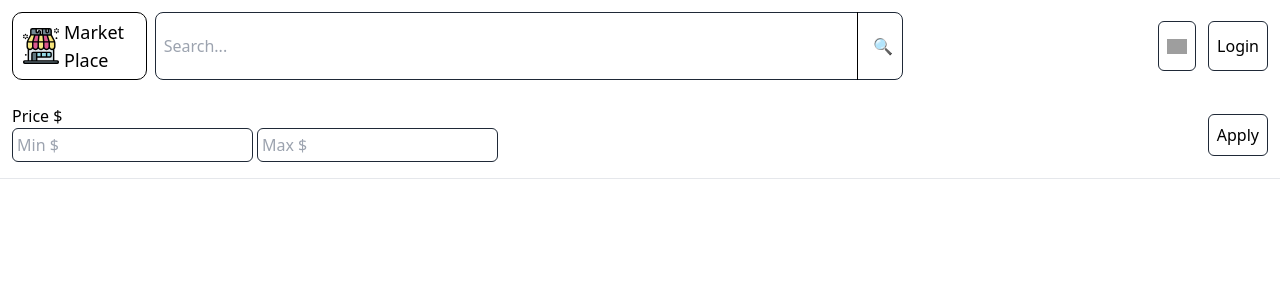
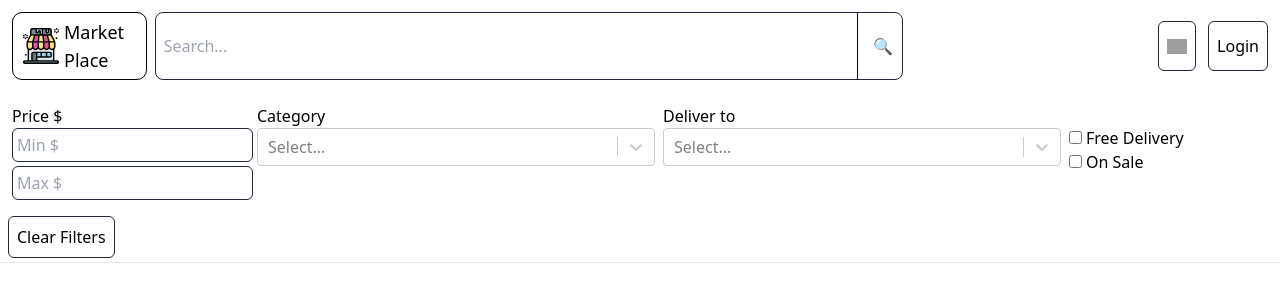
Before and after one commit to fauna-labs/fauna-shop-app, a Next.js app: page / in a window 1280 px wide. Both pictures are taken after a click on the button 1177 px from the left and 46 px from the top of the page. Shown: the top 302 px of the page. Built offline with nearby package versions, Linux system fonts and the light colour scheme; grey boxes are pictures that could not be loaded.

Commit message:
updated delivery methods

```diff
--- a/components/Navbar.tsx
+++ b/components/Navbar.tsx
@@ -1,10 +1,35 @@
 import { useState } from 'react';
 import Image from 'next/image';
+import Select from 'react-select';
+import makeAnimated from 'react-select/animated';
 import marketIcon from "../public/market.svg";
 import filterIcon from "../public/filter.svg";
 import styles from "../styles/Nav.module.css";
 import Link from "next/link";
 
+
+const animatedComponents = makeAnimated();
+
+const categoryOptions = [
+  { value: 'clothing', label: 'Clothing' },
+  { value: 'electronics', label: 'Electronics' },
+  { value: 'furniture', label: 'Furniture' },
+  { value: 'jewelry', label: 'Jewelry' },
+];
+
+const countryOptions = [
+  { value: 'usa', label: 'USA' },
+  { value: 'canada', label: 'Canada' },
+  { value: 'mexico', label: 'Mexico' },
+  { value: 'germany', label: 'Germany' },
+  { value: 'france', label: 'France' },
+  { value: 'spain', label: 'Spain' },
+  { value: 'italy', label: 'Italy' },
+  { value: 'uk', label: 'UK' },
+  { value: 'finland', label: 'Finland' },
+  { value: 'sweden', label: 'Sweden' },
+  { value: 'norway', label: 'Norway' },
+];
 
 export default function Navbar() {
   const [showFilter, setShowFilter] = useState(false);
@@ -50,6 +75,7 @@ export default function Navbar() {
 
       {/* Search Filters */}
       {showFilter && (
+        <>
         <div className={styles.filterContainer}>
           <div>
             <h3>Price $</h3>
@@ -64,11 +90,43 @@ export default function Navbar() {
               className="p-1 border border-gray-800 rounded-md mb-1"
             />
           </div>
-          <button className="border border-gray-800 rounded-md p-2 hover:bg-gray-200" >Apply</button>
+          <div className="mr-2 mb-2 w-full">
+            <h3>Category</h3>
+            <Select
+              closeMenuOnSelect={false}
+              components={animatedComponents}
+              isMulti
+              options={categoryOptions}
+            />
+          </div>
+          <div className="mr-2 mb-2 w-full">
+            <h3>Deliver to</h3>
+            <Select
+              closeMenuOnSelect={true}
+              isSearchable={true}
+              components={animatedComponents}
+              options={countryOptions}
+            />
+          </div>
+          <div className="flex flex-col w-2/4 justify-center pb-2">
+            <div>
+              <input type="checkbox" className="p-1"/>
+              <span className="ml-1">Free Delivery</span>
+            </div>
+            <div>
+              <input type="checkbox" className="p-1"/>
+              <span className="ml-1">On Sale</span>
+            </div>
+          </div>
         </div>
+        <button
+          className="ml-2 mb-1 border border-gray-800 rounded-md p-2 hover:bg-gray-200"
+          onClick={() => setShowFilter(!showFilter)}
+        >
+            Clear Filters
+        </button>
+        </>
       )}
-
-
     </div>
   )
 }
--- a/package.json
+++ b/package.json
@@ -9,7 +9,8 @@
     "fauna": "github:fauna/fauna-js",
     "next": "latest",
     "react": "18.2.0",
-    "react-dom": "18.2.0"
+    "react-dom": "18.2.0",
+    "react-select": "^5.7.0"
   },
   "devDependencies": {
     "@types/node": "18.11.3",
--- a/styles/Nav.module.css
+++ b/styles/Nav.module.css
@@ -32,7 +32,13 @@
 
 .filterContainer {
   @apply flex p-3 justify-between max-sm:flex-col;
-  align-items: center;
+}
+
+.applyBtn {
+  display: flex;
+  flex-direction: column;
+  justify-content: center;
+  padding-bottom: 15px;
 }
 
 @media (max-width: 640px) {
```
Also changed, not shown: 1 other file (tests, documents, lock files or other folders).
